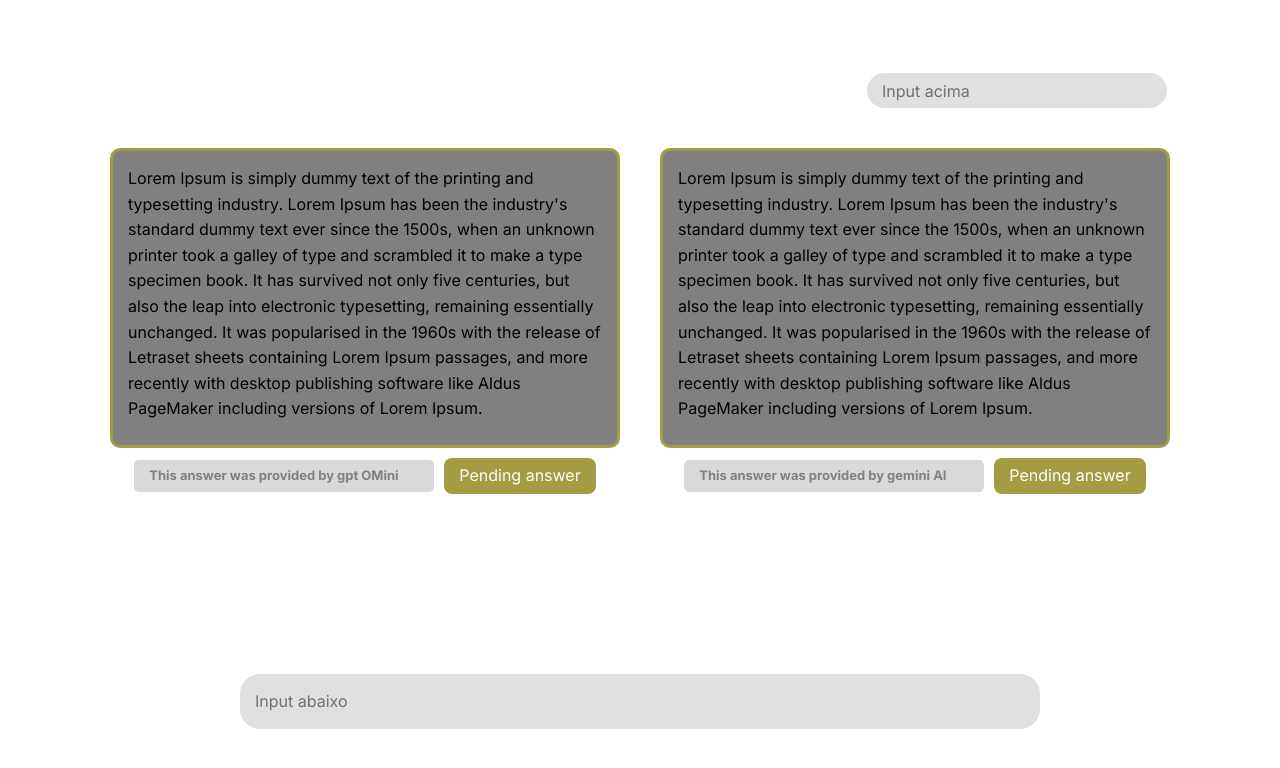
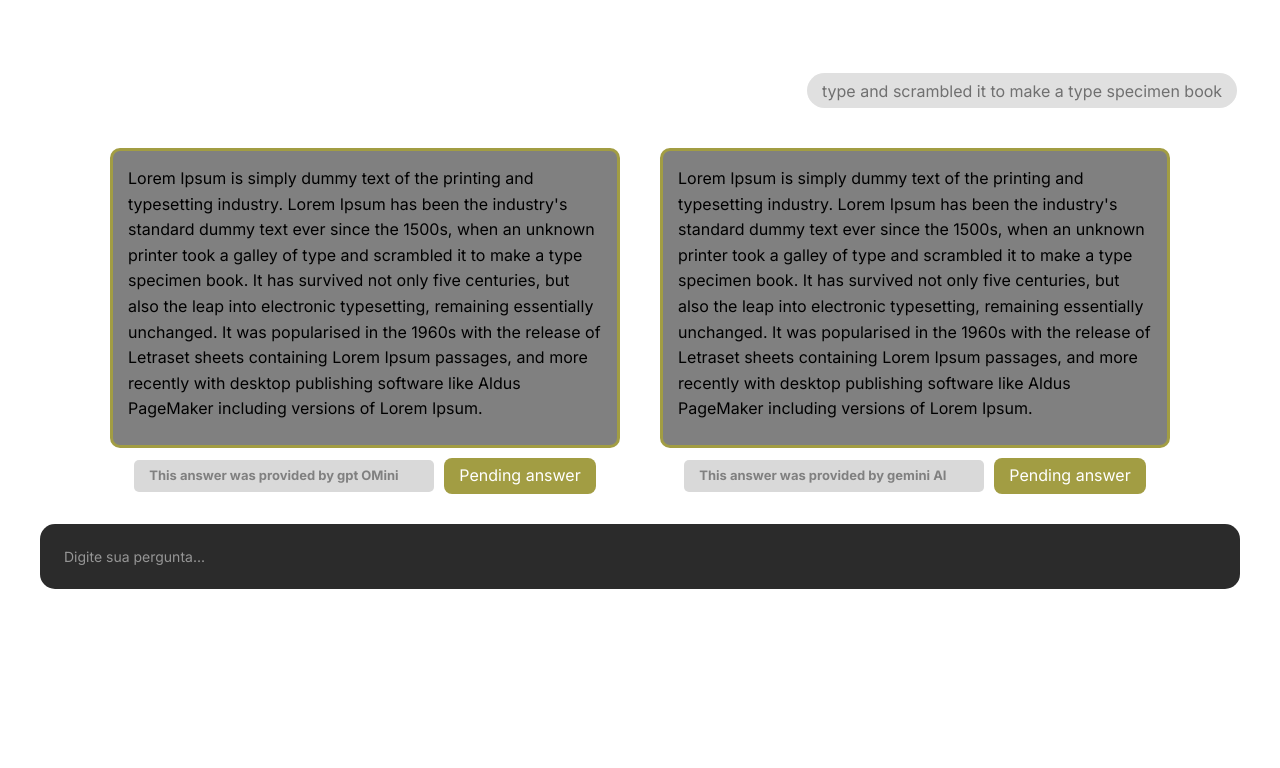
Before and after one commit to FATEC-FULLSTACK/FRONTEND-API6S, a Vue app in the folder Client/: page /Answer1 in a window 1280 px wide. Shown: the top 768 px of the page. Built offline with nearby package versions, Linux system fonts and the light colour scheme.

Commit message:
style: mudando o estilo do input

```diff
--- a/Client/src/views/Answer1.vue
+++ b/Client/src/views/Answer1.vue
@@ -1,7 +1,7 @@
 <template>
     <div>
       <!-- Input de cima -->
-      <input type="text" class="input-top" placeholder="Input acima" />
+      <input type="text" class="input-top" placeholder="type and scrambled it to make a type specimen book" />
 
       <div class="container">
                 <!-- Blocos de texto com label + botão -->
@@ -28,7 +28,12 @@
       </div>
 
       <!-- Input de baixo -->
-      <input type="text" class="input-bottom" placeholder="Input abaixo" />
+      <input
+      type="text"
+      placeholder="Digite sua pergunta..."
+      class="w-full bg-[#2b2b2b] h-[65px] placeholder:text-sm p-6 text-sm text-white rounded-[15px] outline-none"
+      >
+      </input>
 
       </div>
 
@@ -46,8 +51,8 @@
   }
 
   .input-top{
-    margin: 73px 0 0 867px;
-    width: 300px;
+    margin: 73px 0 0 807px;
+    width: 430px;
     height: 35px;
     border-radius: 20px;
     border: none;
```
